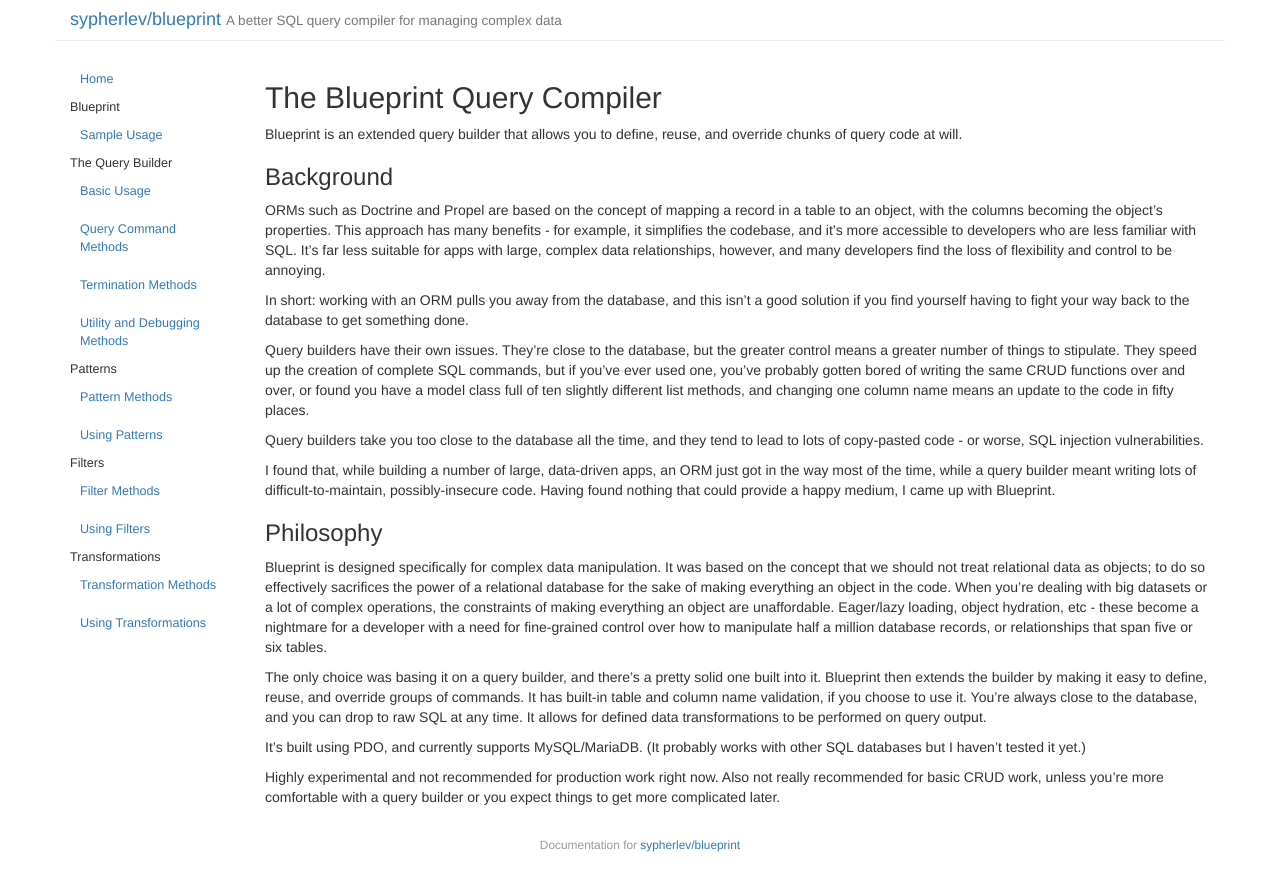
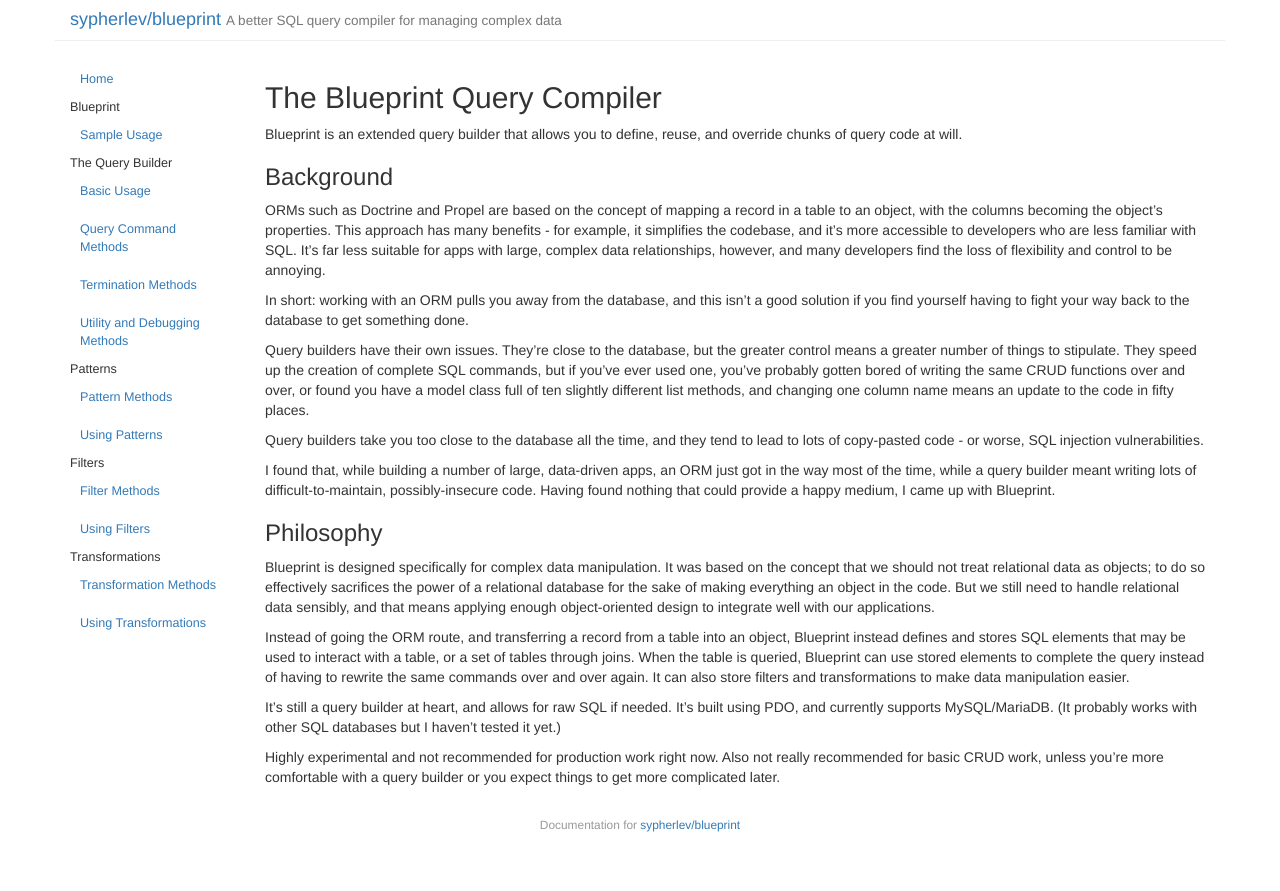
Before and after one commit to sypherlev/blueprint, a Jekyll site: the page built from docs/index.md, in a window 1280 px wide. Shown: the top 891 px of the page. Built offline with Jekyll 4.4.1, drawn with Linux system fonts in a browser that asks for light colours.

Commit message:
Updated some readmes

```diff
--- a/docs/index.md
+++ b/docs/index.md
@@ -21,10 +21,10 @@ I found that, while building a number of large, data-driven apps, an ORM just go
 
 ### Philosophy
 
-Blueprint is designed specifically for complex data manipulation. It was based on the concept that we should not treat relational data as objects; to do so effectively sacrifices the power of a relational database for the sake of making everything an object in the code. When you're dealing with big datasets or a lot of complex operations, the constraints of making everything an object are unaffordable. Eager/lazy loading, object hydration, etc - these become a nightmare for a developer with a need for fine-grained control over how to manipulate half a million database records, or relationships that span five or six tables.
+Blueprint is designed specifically for complex data manipulation. It was based on the concept that we should not treat relational data as objects; to do so effectively sacrifices the power of a relational database for the sake of making everything an object in the code. But we still need to handle relational data sensibly, and that means applying enough object-oriented design to integrate well with our applications.
 
-The only choice was basing it on a query builder, and there's a pretty solid one built into it. Blueprint then extends the builder by making it easy to define, reuse, and override groups of commands. It has built-in table and column name validation, if you choose to use it. You're always close to the database, and you can drop to raw SQL at any time. It allows for defined data transformations to be performed on query output.
+Instead of going the ORM route, and transferring a record from a table into an object, Blueprint instead defines and stores SQL elements that may be used to interact with a table, or a set of tables through joins. When the table is queried, Blueprint can use stored elements to complete the query instead of having to rewrite the same commands over and over again. It can also store filters and transformations to make data manipulation easier.
 
-It's built using PDO, and currently supports MySQL/MariaDB. (It probably works with other SQL databases but I haven't tested it yet.)
+It's still a query builder at heart, and allows for raw SQL if needed. It's built using PDO, and currently supports MySQL/MariaDB. (It probably works with other SQL databases but I haven't tested it yet.)
 
 Highly experimental and not recommended for production work right now. Also not really recommended for basic CRUD work, unless you're more comfortable with a query builder or you expect things to get more complicated later.
```
Also changed, not shown: docs/_posts/2016-10-18-sample-usage.md (+1 -0 lines).
